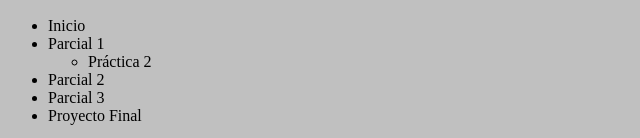
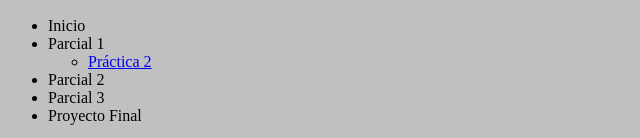
Before and after one commit to 3mm4nu3lMr/evidencias1web, a plain HTML site: page index.html in a window 1280 px wide. Shown: the part 1429-1567 px from the top of the page, 0-640 px from the left. Drawn offline with Linux system fonts and the light colour scheme.

Commit message:
index.html

```diff
--- a/index.html
+++ b/index.html
@@ -98,7 +98,7 @@ Fecha: 06/02/25-->
 			<li>Inicio</li>
 			<li>Parcial 1</li>
 			<ul>
-			<li> <a href="Practica2.html"></a>Práctica 2</li>
+			<li> <a href="Practica2.html">Práctica 2</a></li>
 			</ul>
 			<li>Parcial 2</li>
 			<li>Parcial 3</li>
```
